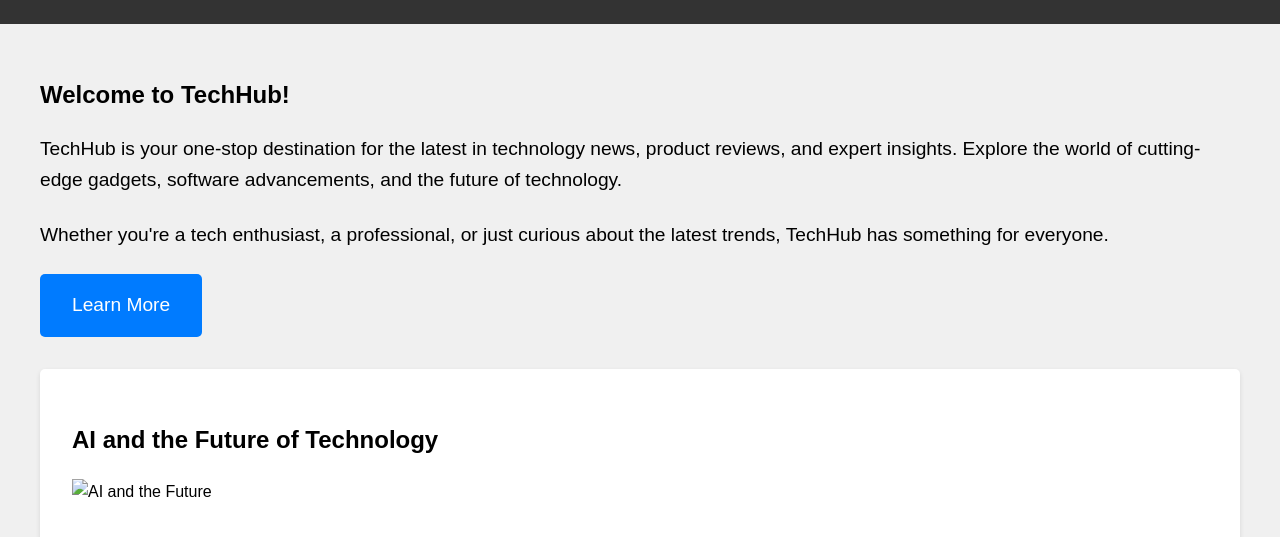
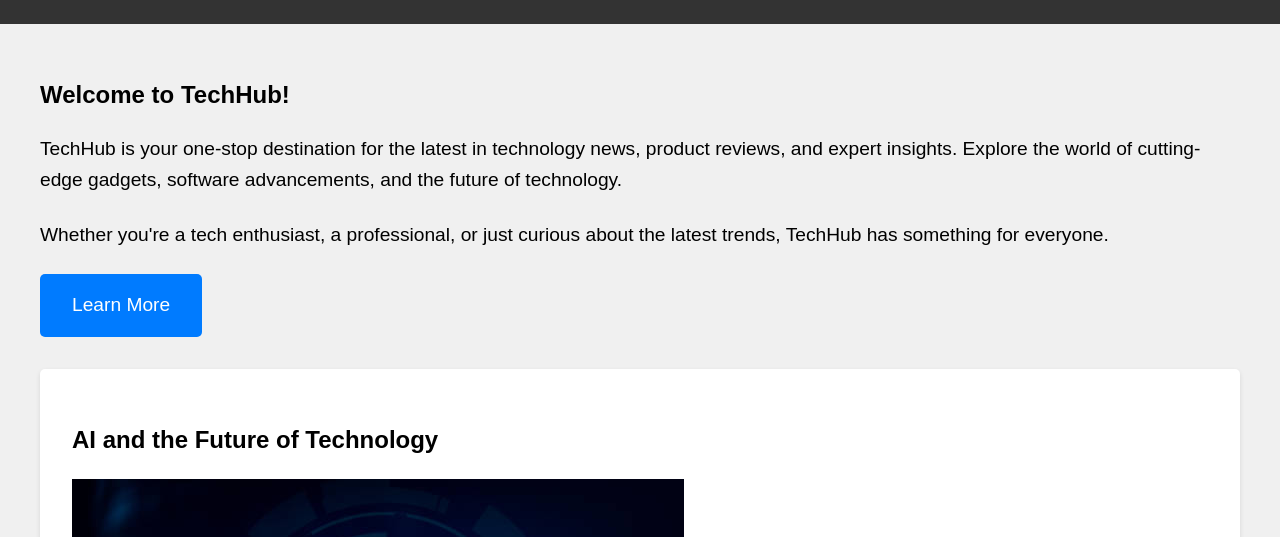
Before and after one commit to Talha899/Talha899.github.io, a plain HTML site: page index.html in a window 1280 px wide. Shown: the part 191-728 px from the top of the page. Drawn offline with Linux system fonts and the light colour scheme.

Commit message:
index.html

```diff
--- a/index.html
+++ b/index.html
@@ -78,7 +78,7 @@
     <!-- AI Blog Section -->
     <section class="blog-section">
       <h2>AI and the Future of Technology</h2>
-      <img src="image1.png" alt="AI and the Future" class="blog-image">
+      <img src="image1.jpg" alt="AI and the Future" class="blog-image">
       <p>
         Artificial Intelligence (AI) is reshaping our world in profound ways. From autonomous vehicles to natural language processing,
         AI is becoming an integral part of our daily lives. In this blog post, we'll explore the latest advancements in AI, its impact on various industries,
```
